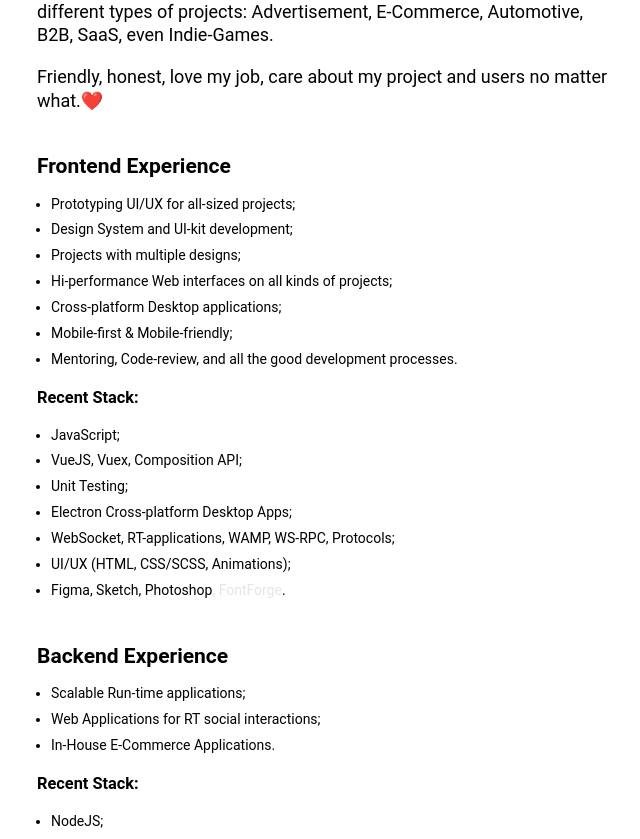
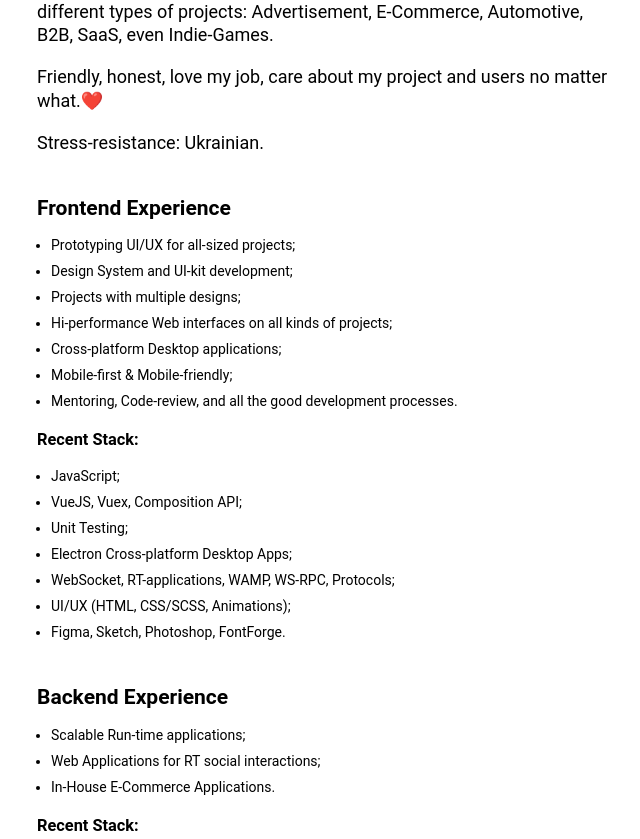
Before and after one commit to vovchisko/vovchisko, a Vue app: page /dev-story in a window 1280 px wide. Shown: the part 580-1419 px from the top of the page, without its empty margins (345-985 px from the left). Built offline with nearby package versions, Linux system fonts and the light colour scheme.

Commit message:
Update dev-story.vue

```diff
--- a/src/pages/dev-story.vue
+++ b/src/pages/dev-story.vue
@@ -8,6 +8,9 @@
 
     <p class="story-main">
       Friendly, honest, love my job, care about my project and users no matter what.❤️
+    </p>
+    <p class="story-main">
+      Stress-resistance: Ukrainian.
     </p>
 
     <h2>Frontend Experience</h2>
@@ -31,7 +34,7 @@
       <li>Electron Cross-platform Desktop Apps</li>
       <li>WebSocket, RT-applications, WAMP, WS-RPC, Protocols</li>
       <li>UI/UX (HTML, CSS/SCSS, Animations)</li>
-      <li>Figma, Sketch, Photoshop<span style="opacity: 0.1">, FontForge</span></li>
+      <li>Figma, Sketch, Photoshop, FontForge</li>
     </ul>
 
     <h2>Backend Experience</h2>
```
